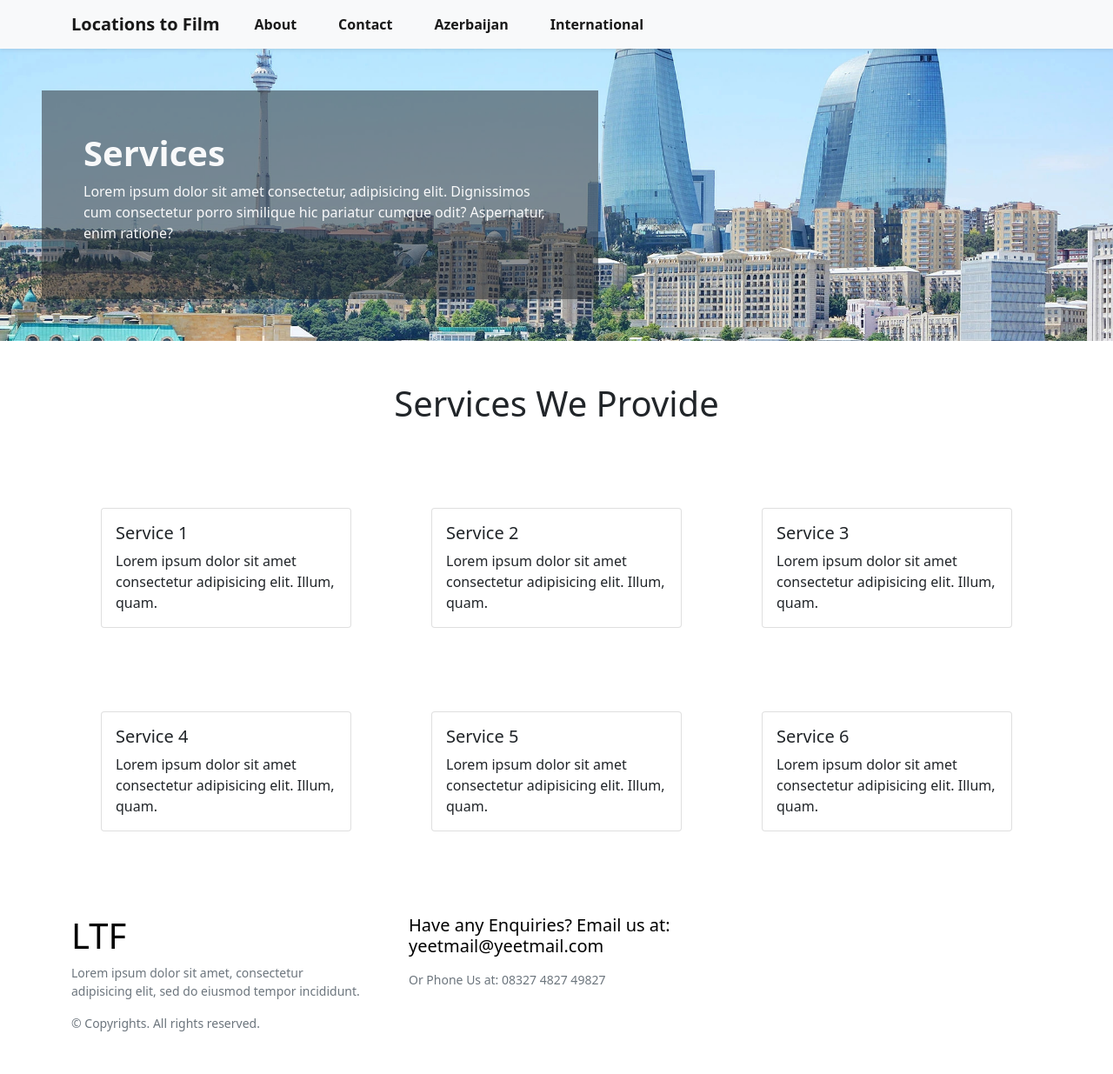
After one commit to isaacemilien/LocationsToFilm, a PHP site: page /services.html in a window 1280 px wide. The commit adds this page. Shown: the whole page at 87% size. Run offline with PHP 8.4, Linux system fonts and the light colour scheme; some libraries are stand-ins or nearby versions.

Commit message:
Added footer, and a service page

```diff
--- /dev/null
+++ b/services.html
@@ -0,0 +1,138 @@
+<!DOCTYPE html>
+<html lang="en">
+<head>
+    <meta charset="UTF-8">
+    <meta http-equiv="X-UA-Compatible" content="IE=edge">
+    <meta name="viewport" content="width=device-width, initial-scale=1.0">
+    <title>Document</title>
+
+    <link href="https://cdn.jsdelivr.net/npm/bootstrap@5.1.3/dist/css/bootstrap.min.css" rel="stylesheet" integrity="sha384-1BmE4kWBq78iYhFldvKuhfTAU6auU8tT94WrHftjDbrCEXSU1oBoqyl2QvZ6jIW3" crossorigin="anonymous">
+    <script src="https://cdn.jsdelivr.net/npm/bootstrap@5.1.3/dist/js/bootstrap.bundle.min.js" integrity="sha384-ka7Sk0Gln4gmtz2MlQnikT1wXgYsOg+OMhuP+IlRH9sENBO0LRn5q+8nbTov4+1p" crossorigin="anonymous"></script>
+    <link rel="stylesheet" href="styles.css">
+    <!-- font-awesome library -->
+    <link rel="stylesheet" href="https://cdnjs.cloudflare.com/ajax/libs/font-awesome/6.1.1/css/all.min.css">
+
+  </head>
+<body>
+    <!-- Navbar -->
+    <nav class="navbar navbar-expand-lg navbar-light bg-light shadow-sm sticky-top" aria-label="Ninth navbar example">
+        <div class="container-xl">
+          <a class="navbar-brand fw-bold" href="./index.html">Locations to Film</a>
+          <button class="navbar-toggler" type="button" data-bs-toggle="collapse" data-bs-target="#navbarsExample07XL" aria-controls="navbarsExample07XL" aria-expanded="false" aria-label="Toggle navigation">
+            <span class="navbar-toggler-icon"></span>
+          </button>
+
+          <div class="collapse navbar-collapse" id="navbarsExample07XL">
+            <ul class="navbar-nav me-auto mb-2 mb-lg-0 ">
+              <li class="nav-item mx-3 fw-bold">
+                <a class="nav-link active" aria-current="page" href="./about.html">About</a>
+              </li>
+              <li class="nav-item mx-3 fw-bold">
+                <a class="nav-link active" aria-current="page" href="./contact.html">Contact</a>
+              </li>
+              <li class="nav-item mx-3 fw-bold">
+                <a class="nav-link active" aria-current="page" href="./azerbaijan.html">Azerbaijan</a>
+              </li>
+              <li class="nav-item mx-3 fw-bold">
+                <a class="nav-link active" aria-current="page" href="./international">International</a>
+              </li>
+            </ul>
+          </div>
+        </div>
+      </nav>
+      <div class="container-fluid">
+        <!-- Background -->
+    <div class="row bg h-100">
+        <div class="col-6 my-5 bg-dark p-5 m-5" style="--bs-bg-opacity: .5;">
+
+            <h1 class="fw-bold text-light" >Services</h1>
+            <p class=" text-light ">
+                Lorem ipsum dolor sit amet consectetur, adipisicing elit. Dignissimos cum consectetur porro similique hic pariatur cumque odit? Aspernatur, enim ratione?
+            </p>
+        </div>
+        </div>
+
+        <!-- Services content -->
+        <div class="container">
+            <!-- Title -->
+            <div class="row">
+                <h1 class="d-flex justify-content-center my-5" >Services We Provide</h1>
+            </div>
+            <!-- Information cards -->
+            <div class="row justify-content-center">
+                <div class="col-xl-4 my-5 d-flex justify-content-center">
+                    <div class="card" style="width: 18rem;">
+                        <div class="card-body">
+                          <h5 class="card-title">Service 1</h5>
+                          <p class="card-text">Lorem ipsum dolor sit amet consectetur adipisicing elit. Illum, quam.</p>
+                        </div>
+                      </div>
+                </div>
+                <div class="col-xl-4 my-5 d-flex justify-content-center">
+                    <div class="card" style="width: 18rem;">
+                        <div class="card-body">
+                          <h5 class="card-title">Service 2</h5>
+                          <p class="card-text">Lorem ipsum dolor sit amet consectetur adipisicing elit. Illum, quam.</p>
+                        </div>
+                      </div>
+                </div>
+                <div class="col-xl-4 my-5 d-flex justify-content-center">
+                    <div class="card" style="width: 18rem;">
+                        <div class="card-body">
+                          <h5 class="card-title">Service 3</h5>
+                          <p class="card-text">Lorem ipsum dolor sit amet consectetur adipisicing elit. Illum, quam.</p>
+                        </div>
+                      </div>
+                </div>
+                <div class="col-xl-4 my-5 d-flex justify-content-center">
+                    <div class="card" style="width: 18rem;">
+                        <div class="card-body">
+                          <h5 class="card-title">Service 4</h5>
+                          <p class="card-text">Lorem ipsum dolor sit amet consectetur adipisicing elit. Illum, quam.</p>
+                        </div>
+                      </div>
+                </div>
+                <div class="col-xl-4 my-5 d-flex justify-content-center">
+                    <div class="card" style="width: 18rem;">
+                        <div class="card-body">
+                          <h5 class="card-title">Service 5</h5>
+                          <p class="card-text">Lorem ipsum dolor sit amet consectetur adipisicing elit. Illum, quam.</p>
+                        </div>
+                      </div>
+                </div>
+                <div class="col-xl-4 my-5 d-flex justify-content-center">
+                    <div class="card" style="width: 18rem;">
+                        <div class="card-body">
+                          <h5 class="card-title">Service 6</h5>
+                          <p class="card-text">Lorem ipsum dolor sit amet consectetur adipisicing elit. Illum, quam.</p>
+                        </div>
+                      </div>
+                </div>
+            </div>
+        </div>
+
+
+
+
+      <!-- Footer starts here -->
+      <footer class="w-100 py-4 flex-shrink-0">
+        <div class="container py-4">
+            <div class="row gy-4 gx-5">
+                <div class="col-lg-4 col-md-6">
+                    <h5 class="h1 text-black">LTF</h5>
+                    <p class="small text-muted">Lorem ipsum dolor sit amet, consectetur adipisicing elit, sed do eiusmod tempor incididunt.</p>
+                    <p class="small text-muted mb-0">&copy; Copyrights. All rights reserved.</p>
+                </div>
+                <div class="col-lg-4 col-md-6">
+                    <h5 class="text-black mb-3">Have any Enquiries? Email us at:
+                      yeetmail@yeetmail.com
+                    </h5>
+                    <p class="small text-muted">Or Phone Us at: 08327 4827 49827 </p>
+                </div>
+            </div>
+        </div>
+    </footer>
+      <!-- Footer end -->
+
+    </body>
+</html>
--- a/styles.css
+++ b/styles.css
@@ -31,3 +31,14 @@
   background-size: cover;
   object-fit: contain;
 }
+
+.bi {
+  vertical-align: -.125em;
+  fill: currentColor;
+}
+
+footer {
+  background-color:white;
+  padding: 50px 0;
+  color:white;
+}
```
Also changed, not shown: index.html (+26 -10 lines).
